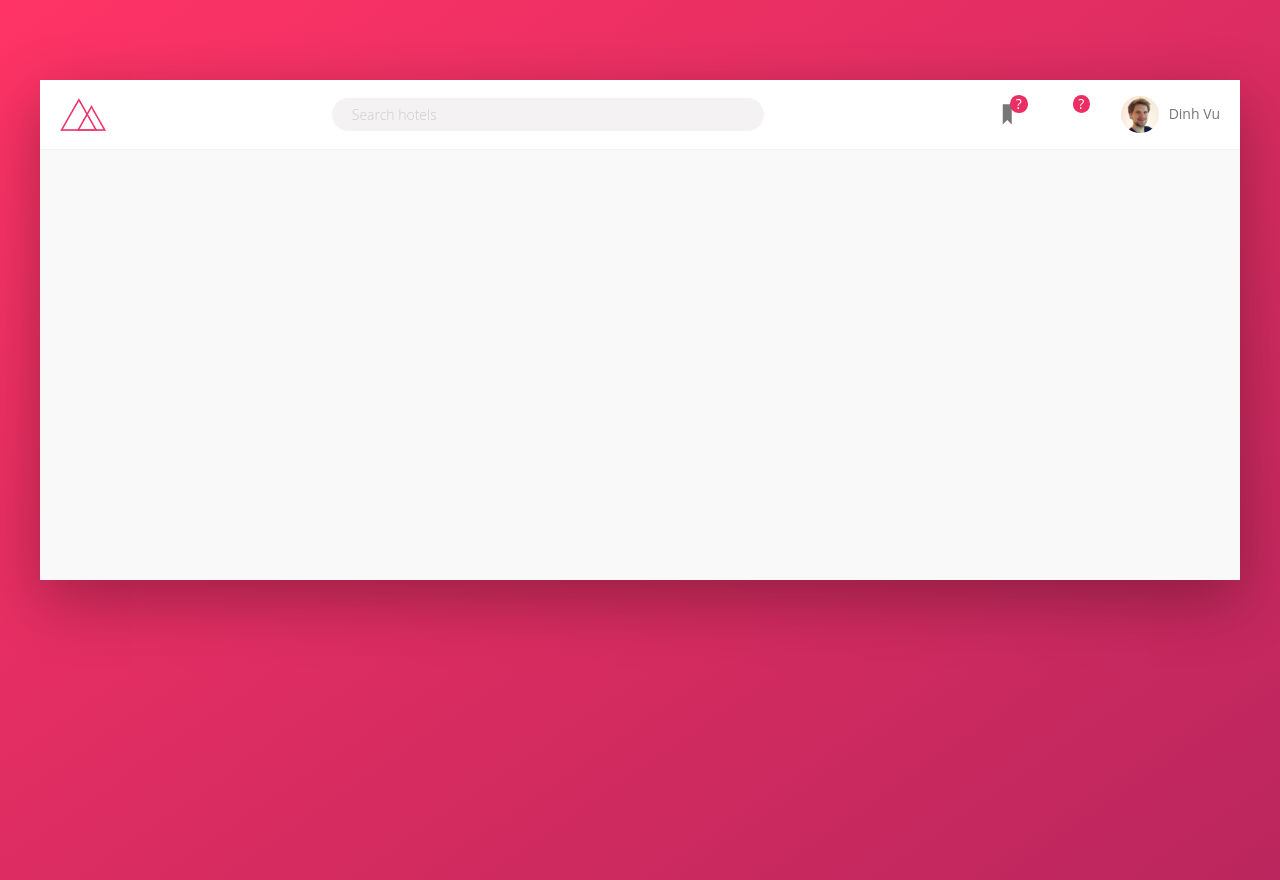
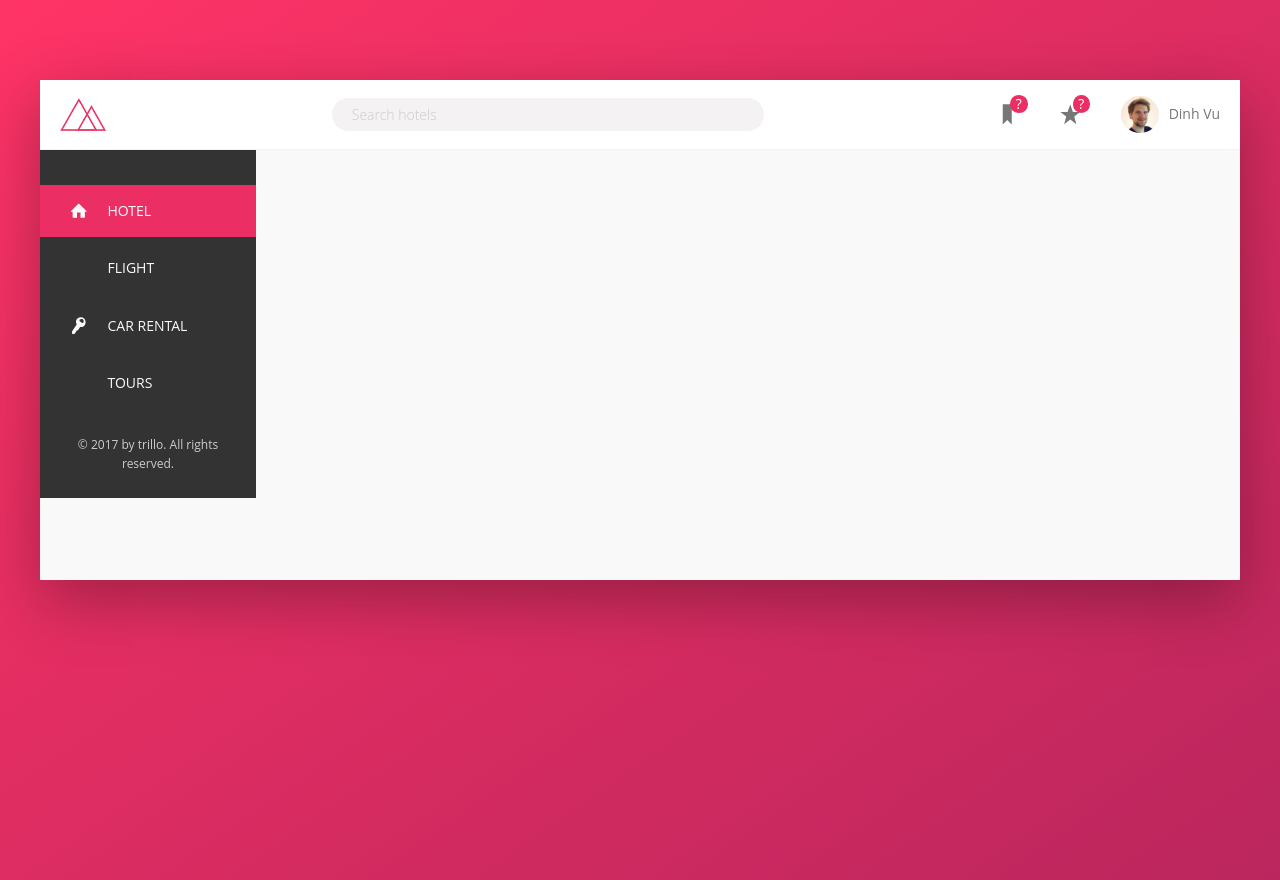
Before and after one commit to rchavezj/reactjs_trillio, a React (Create React App) app: page / in a window 1280 px wide. Built offline with nearby package versions, Linux system fonts and the light colour scheme.

Commit message:
Added a sidebar

```diff
--- a/src/App.scss
+++ b/src/App.scss
@@ -3,5 +3,10 @@
 @import "./layout/container";
 @import './layout/Header/header';
 @import './components/Search/search';
-@import './components/userNav';
+@import './components/UserNav/userNav';
+
+@import './components/SideNav/sideNav';
+@import './layout/Sidebar/sidebar';
+@import './section/Content/content';
+@import './components/legal';
 // @import "components";
--- a/src/components/Search/Search.jsx
+++ b/src/components/Search/Search.jsx
@@ -1,5 +1,6 @@
 import React from 'react';
 
+import spriteSVG from '../../img/sprite.svg';
 
 const Search = () => {
     return (
--- /dev/null
+++ b/src/components/SideNav/SideNav.jsx
@@ -0,0 +1,18 @@
+import React from 'react';
+
+import spriteSVG from '../../img/sprite.svg';
+
+const SideNav = ({ additionalClasses, svgType, caption }) => {
+    return (
+        <li className={`side-nav__item ${additionalClasses}`}>
+            <a href="#" className="side-nav__link">
+                <svg className="side-nav__icon">
+                    <use xlinkHref={`${spriteSVG}#${svgType}`} />
+                </svg>
+                <span>{caption}</span>
+            </a>
+        </li>
+    )
+}
+
+export default SideNav;
--- /dev/null
+++ b/src/components/UserNav/UserNav.jsx
@@ -0,0 +1,35 @@
+import React from 'react';
+
+import userImg from '../../img/user.jpg';
+import spriteSVG from '../../img/sprite.svg';
+
+const UserNav = () => {
+    return (
+        <nav className="user-nav">
+            <div className="user-nav__icon-box">
+                <svg className="user-nav__icon">
+                    <use xlinkHref={`${spriteSVG}#icon-bookmark`} />
+                </svg>
+                <span className="user-nav__notification">?</span>
+            </div>
+
+            <div className="user-nav__icon-box">
+                <svg className="user-nav__icon">
+                    <use xlinkHref={`${spriteSVG}#icon-star`} />
+                </svg>
+                <span className="user-nav__notification">?</span>
+            </div >
+
+            <div className="user-nav__user">
+                <img
+                    src={userImg}
+                    alt="yolo"
+                    className="user-nav__user-photo"
+                />
+                <span className="user-nav__user-name">Dinh Vu</span>
+            </div>
+        </nav >
+    )
+}
+
+export default UserNav;
--- a/src/layout/Header/Header.jsx
+++ b/src/layout/Header/Header.jsx
@@ -1,52 +1,18 @@
 import React from 'react';
 
 import logo from '../../img/logo.png';
-import userImg from '../../img/user.jpg';
-import spriteSVG from '../../img/sprite.svg';
+
+import Search from '../../components/Search/Search';
+import UserNav from '../../components/UserNav/UserNav';
 
 const Header = () => {
     return (
         <header className="header">
             <img src={logo} alt="trillo logo" className="logo" />
 
-            <form action="#" className="search">
-                <input
-                    type="text"
-                    className="search__input"
-                    placeholder="Search hotels"
-                />
-                <button className="search__button">
-                    <svg className="search__icon">
-                        xlink only work with webserver
-                        <use xlinkHref={`${spriteSVG}#icon-search`} />
-                    </svg>
-                </button>
-            </form>
+            <Search />
 
-            <nav className="user-nav">
-                <div className="user-nav__icon-box">
-                    <svg className="user-nav__icon">
-                        <use xlinkHref={`${spriteSVG}#icon-bookmark`} />
-                    </svg>
-                    <span className="user-nav__notification">?</span>
-                </div>
-
-                <div className="user-nav__icon-box">
-                    <svg className="user-nav__icon">
-                        <use xlinkHref={`${spriteSVG}#icon-whatsapp`} />
-                    </svg>
-                    <span className="user-nav__notification">?</span>
-                </div >
-
-                <div className="user-nav__user">
-                    <img
-                        src={userImg}
-                        alt="yolo"
-                        className="user-nav__user-photo"
-                    />
-                    <span className="user-nav__user-name">Dinh Vu</span>
-                </div>
-            </nav >
+            <UserNav />
         </header >
     )
 }
--- /dev/null
+++ b/src/layout/Sidebar/Sidebar.jsx
@@ -0,0 +1,45 @@
+import React from 'react';
+
+import SideNav from '../../components/SideNav/SideNav';
+
+const Sidebar = () => {
+    return (
+        <nav className="sidebar">
+
+
+            <ul className="side-nav">
+
+                <SideNav
+                    additionalClasses={`side-nav__item--active`}
+                    svgType={`icon-home`}
+                    caption={`Hotel`}
+                />
+
+
+                <SideNav
+                    svgType={`icon-airplane`}
+                    caption={`Flight`}
+                />
+
+
+                <SideNav
+                    svgType={`icon-key`}
+                    caption={`Car rental`}
+                />
+
+
+                <SideNav
+                    svgType={`icon-map2`}
+                    caption={`Tours`}
+                />
+
+            </ul >
+
+            <div className="legal">
+                &copy; 2017 by trillo. All rights reserved.
+            </div>
+        </nav >
+    )
+}
+
+export default Sidebar;
--- a/src/pages/Home.jsx
+++ b/src/pages/Home.jsx
@@ -1,11 +1,13 @@
 import React from 'react';
 
 import Header from '../layout/Header/Header';
+import Content from '../section/Content/Content';
 
 const Home = () => {
     return (
         <div className="container">
             <Header />
+            <Content />
         </div>
     )
 }
--- /dev/null
+++ b/src/section/Content/Content.jsx
@@ -0,0 +1,13 @@
+import React from 'react';
+
+import Sidebar from '../../layout/Sidebar/Sidebar';
+
+const Content = () => {
+    return (
+        <div className="content">
+            <Sidebar />
+        </div>
+    )
+}
+
+export default Content;
```
Also changed, not shown: src/components/SideNav/_sideNav.scss (renamed from src/components/_sideNav.scss), src/components/UserNav/_userNav.scss (renamed from src/components/_userNav.scss), src/layout/Sidebar/_sidebar.scss (renamed from src/layout/_sidebar.scss), src/section/Content/_content.scss (renamed from src/layout/_content.scss).
